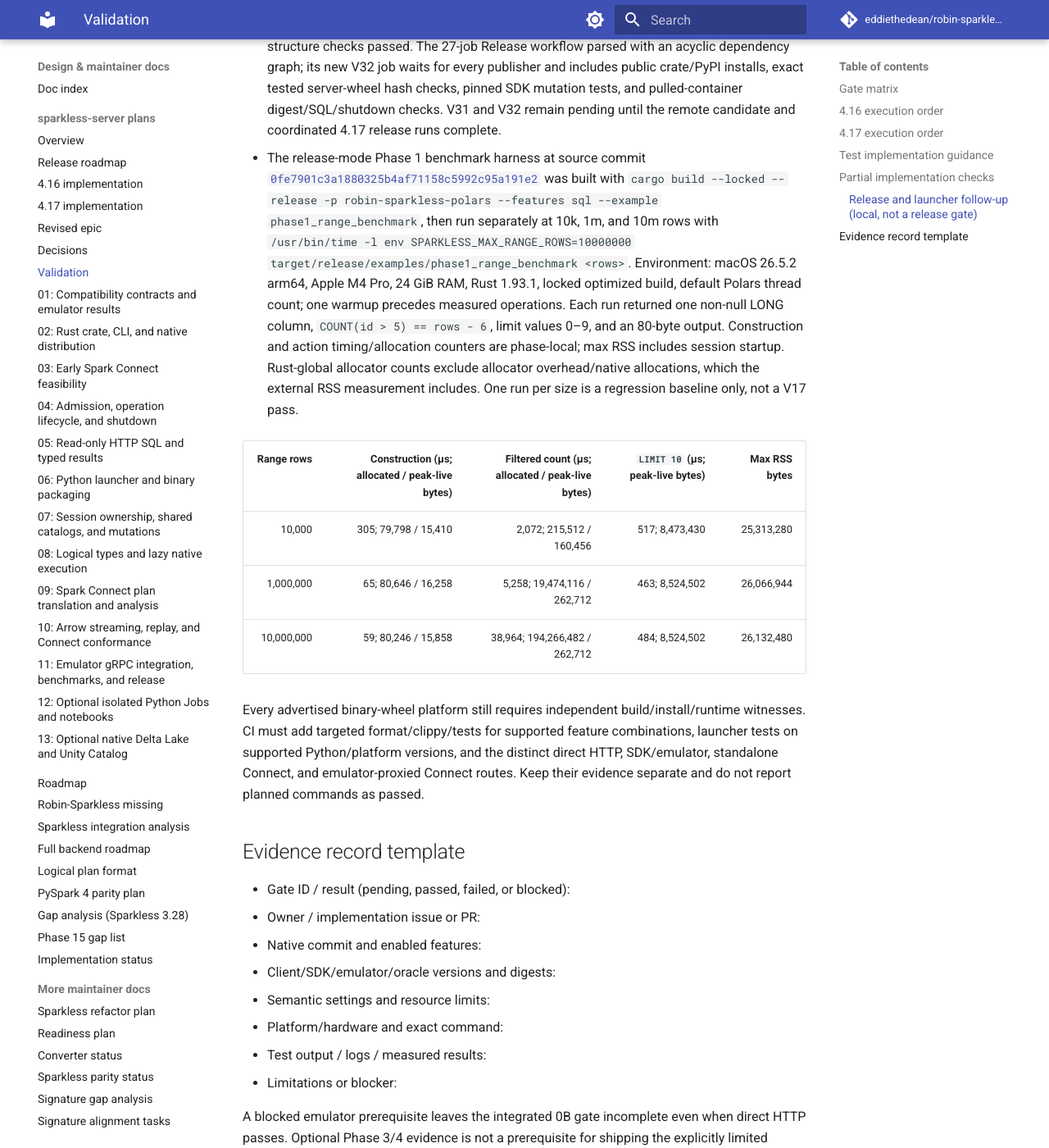
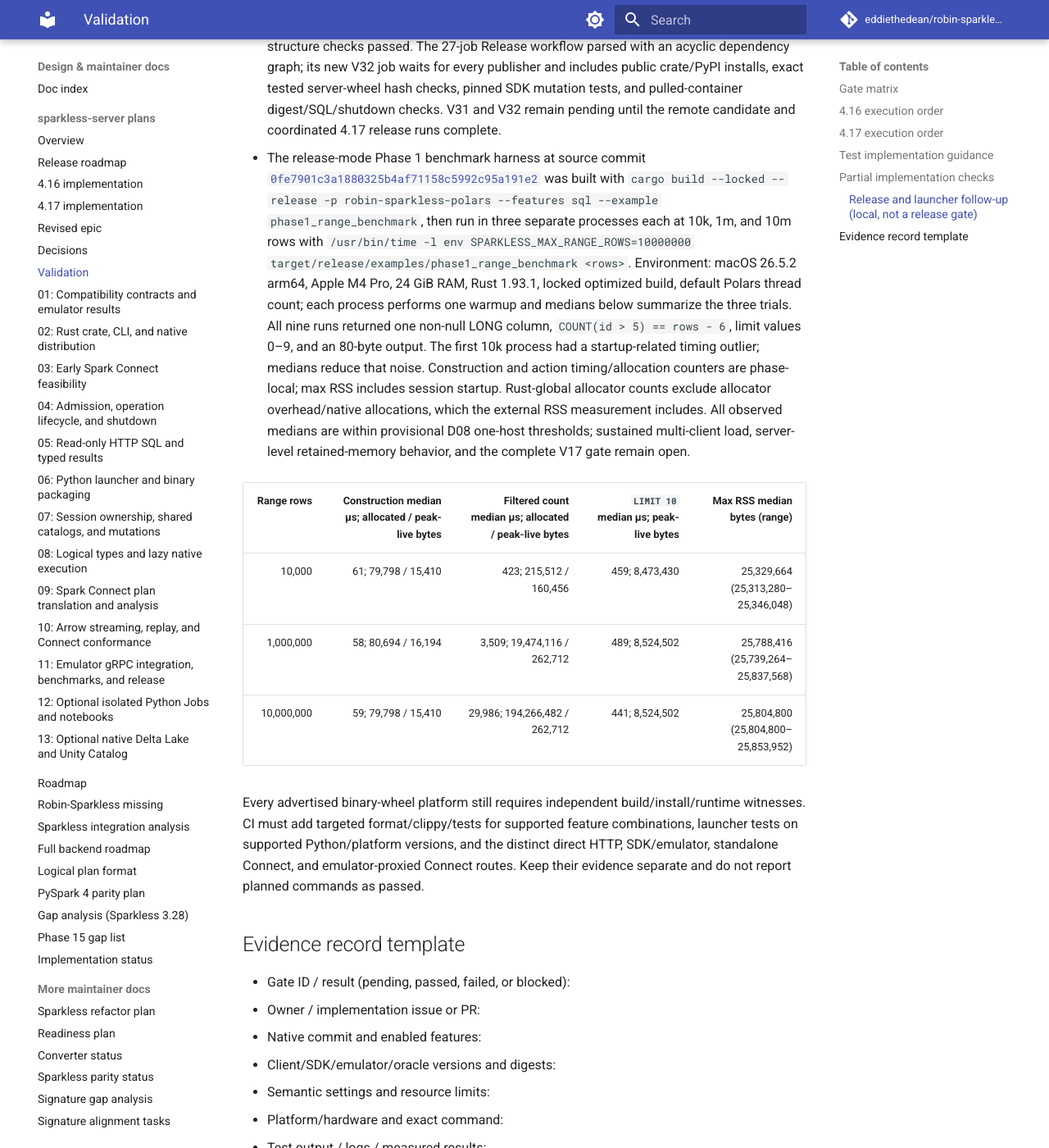
Before and after one commit to eddiethedean/robin-sparkless, an MkDocs documentation site: the page built from docs/plans/sparkless-server/VALIDATION.md, in a window 1280 px wide and 1400 px high, scrolled down 13192 px. Shown: the whole window at 82% size. Built offline with MkDocs 1.6.1 and Material for MkDocs 9.7.7, drawn with Linux system fonts in a browser that asks for light colours; comment, search, counter and statistics services are not loaded.

Commit message:
docs(server): record repeated phase one range runs

```diff
--- a/docs/plans/sparkless-server/VALIDATION.md
+++ b/docs/plans/sparkless-server/VALIDATION.md
@@ -121,13 +121,13 @@ These are local component checks, not passing release gates. The current work ha
 - The MiniLake focused suite passed 63 selected warehouse, SQL, adapter-unit, and two-process integration tests against the server binary from source commit [`b41fd6cbc555aa0d4682a9e5c411a9cf2191844f`](https://github.com/eddiethedean/robin-sparkless/commit/b41fd6cbc555aa0d4682a9e5c411a9cf2191844f) and adapter commit [`173abd57195243f6a93a434ffec46bf185d1a0d7`](https://github.com/eddiethedean/minilake/commit/173abd57195243f6a93a434ffec46bf185d1a0d7), on macOS arm64 / Python 3.14.3 with `databricks-sdk==0.133.0`; two existing Pydantic deprecation warnings remain. Live fault-proxy cases drop a committed mutation response and delay another committed response beyond the five-second native-request timeout; both recover the same receipt through status without duplicate SQL submission and leave one row. A live case delays both same-identity POST attempts until their request deadlines expire before native acceptance, returns a pending SDK operation, and later verifies the committed outcome contains exactly one row. Concurrent replay, changed-SQL/session conflicts, stale-instance preflight and post-restart rejection, typed schemas, and SDK reads/writes also pass. Deadline after native acceptance but before completion remains unit-level; upstream acceptance and the full V16 outcome/capacity matrix remain open.
 - Ruff, Rust formatting, release metadata tests (11), release archive validation, and workflow structure checks passed. The 27-job Release workflow parsed with an acyclic dependency graph; its new V32 job waits for every publisher and includes public crate/PyPI installs, exact tested server-wheel hash checks, pinned SDK mutation tests, and pulled-container digest/SQL/shutdown checks. V31 and V32 remain pending until the remote candidate and coordinated 4.17 release runs complete.
 
-- The release-mode Phase 1 benchmark harness at source commit [`0fe7901c3a1880325b4af71158c5992c95a191e2`](https://github.com/eddiethedean/robin-sparkless/commit/0fe7901c3a1880325b4af71158c5992c95a191e2) was built with `cargo build --locked --release -p robin-sparkless-polars --features sql --example phase1_range_benchmark`, then run separately at 10k, 1m, and 10m rows with `/usr/bin/time -l env SPARKLESS_MAX_RANGE_ROWS=10000000 target/release/examples/phase1_range_benchmark <rows>`. Environment: macOS 26.5.2 arm64, Apple M4 Pro, 24 GiB RAM, Rust 1.93.1, locked optimized build, default Polars thread count; one warmup precedes measured operations. Each run returned one non-null LONG column, `COUNT(id > 5) == rows - 6`, limit values 0–9, and an 80-byte output. Construction and action timing/allocation counters are phase-local; max RSS includes session startup. Rust-global allocator counts exclude allocator overhead/native allocations, which the external RSS measurement includes. One run per size is a regression baseline only, not a V17 pass.
+- The release-mode Phase 1 benchmark harness at source commit [`0fe7901c3a1880325b4af71158c5992c95a191e2`](https://github.com/eddiethedean/robin-sparkless/commit/0fe7901c3a1880325b4af71158c5992c95a191e2) was built with `cargo build --locked --release -p robin-sparkless-polars --features sql --example phase1_range_benchmark`, then run in three separate processes each at 10k, 1m, and 10m rows with `/usr/bin/time -l env SPARKLESS_MAX_RANGE_ROWS=10000000 target/release/examples/phase1_range_benchmark <rows>`. Environment: macOS 26.5.2 arm64, Apple M4 Pro, 24 GiB RAM, Rust 1.93.1, locked optimized build, default Polars thread count; each process performs one warmup and medians below summarize the three trials. All nine runs returned one non-null LONG column, `COUNT(id > 5) == rows - 6`, limit values 0–9, and an 80-byte output. The first 10k process had a startup-related timing outlier; medians reduce that noise. Construction and action timing/allocation counters are phase-local; max RSS includes session startup. Rust-global allocator counts exclude allocator overhead/native allocations, which the external RSS measurement includes. All observed medians are within provisional D08 one-host thresholds; sustained multi-client load, server-level retained-memory behavior, and the complete V17 gate remain open.
 
-| Range rows | Construction (µs; allocated / peak-live bytes) | Filtered count (µs; allocated / peak-live bytes) | `LIMIT 10` (µs; peak-live bytes) | Max RSS bytes |
+| Range rows | Construction median µs; allocated / peak-live bytes | Filtered count median µs; allocated / peak-live bytes | `LIMIT 10` median µs; peak-live bytes | Max RSS median bytes (range) |
 | ---: | ---: | ---: | ---: | ---: |
-| 10,000 | 305; 79,798 / 15,410 | 2,072; 215,512 / 160,456 | 517; 8,473,430 | 25,313,280 |
-| 1,000,000 | 65; 80,646 / 16,258 | 5,258; 19,474,116 / 262,712 | 463; 8,524,502 | 26,066,944 |
-| 10,000,000 | 59; 80,246 / 15,858 | 38,964; 194,266,482 / 262,712 | 484; 8,524,502 | 26,132,480 |
+| 10,000 | 61; 79,798 / 15,410 | 423; 215,512 / 160,456 | 459; 8,473,430 | 25,329,664 (25,313,280–25,346,048) |
+| 1,000,000 | 58; 80,694 / 16,194 | 3,509; 19,474,116 / 262,712 | 489; 8,524,502 | 25,788,416 (25,739,264–25,837,568) |
+| 10,000,000 | 59; 79,798 / 15,410 | 29,986; 194,266,482 / 262,712 | 441; 8,524,502 | 25,804,800 (25,804,800–25,853,952) |
 
 Every advertised binary-wheel platform still requires independent build/install/runtime witnesses. CI must add targeted format/clippy/tests for supported feature combinations, launcher tests on supported Python/platform versions, and the distinct direct HTTP, SDK/emulator, standalone Connect, and emulator-proxied Connect routes. Keep their evidence separate and do not report planned commands as passed.
 
```
